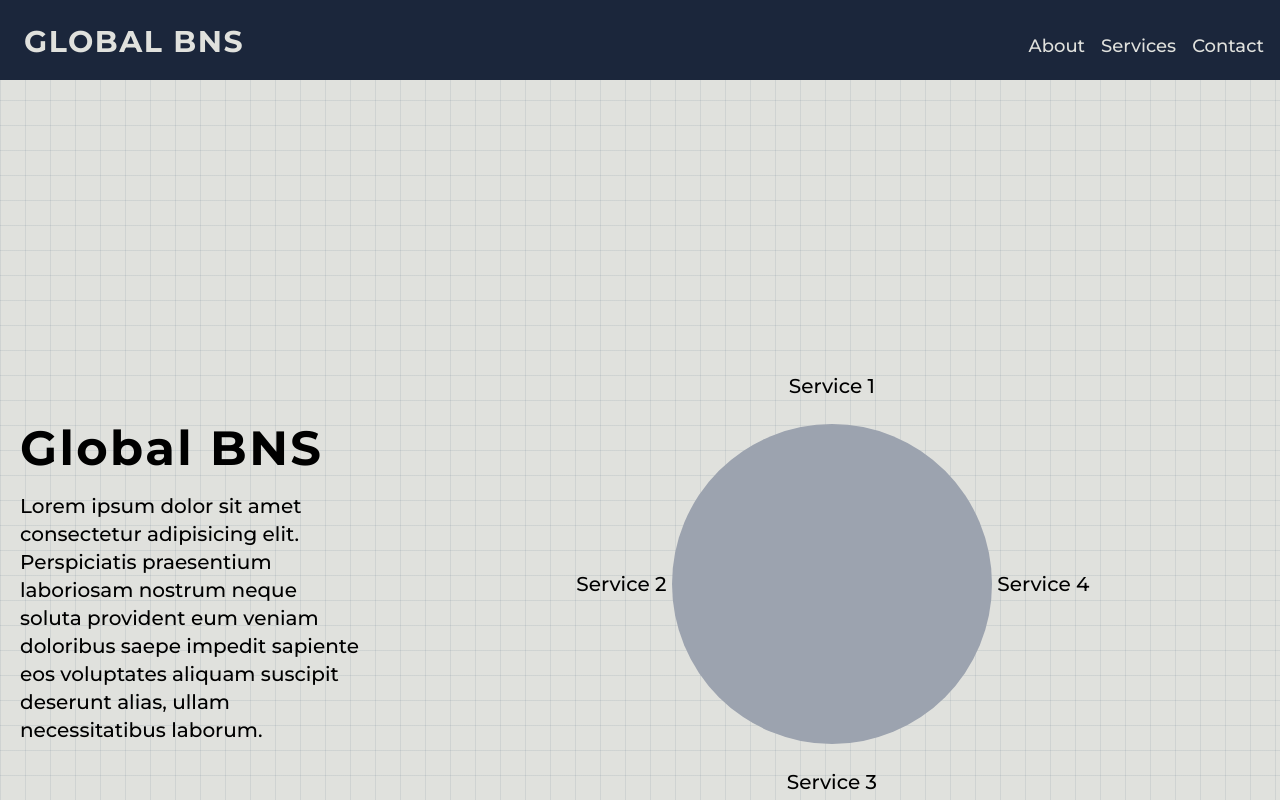
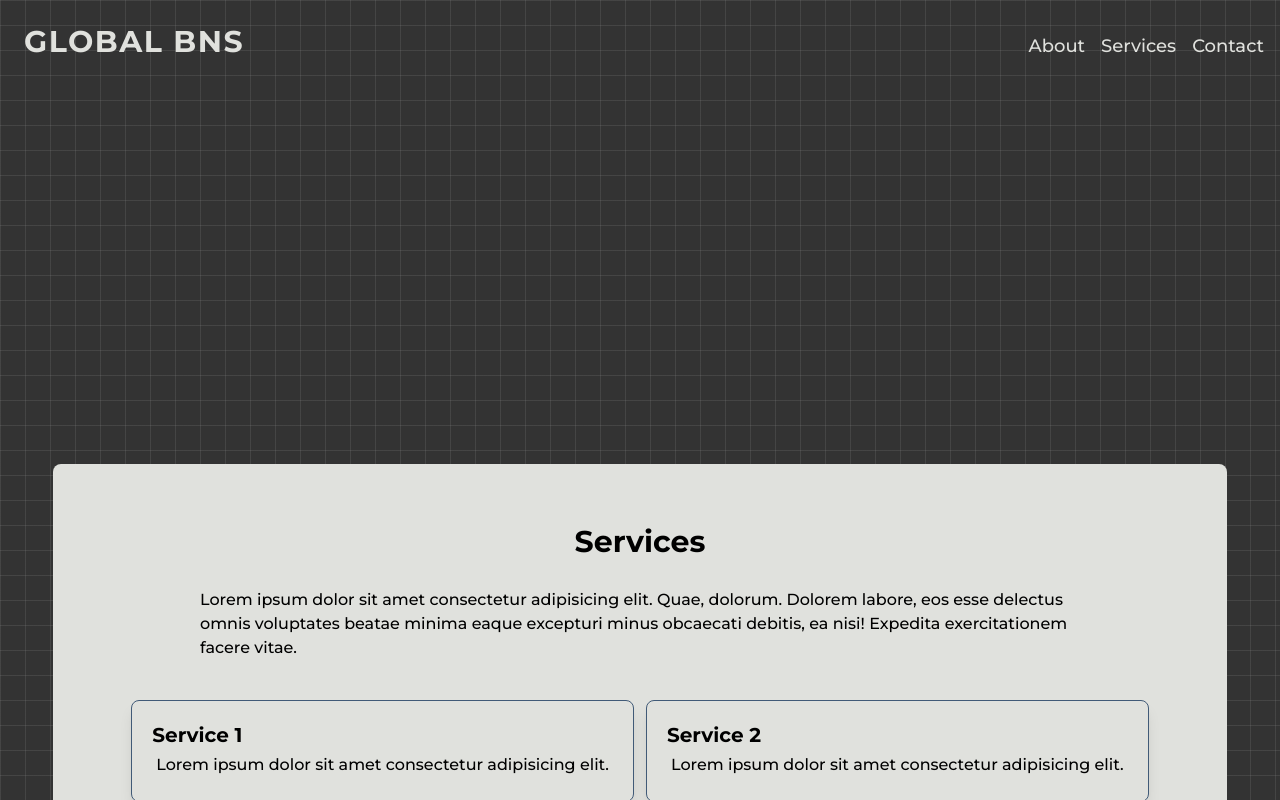
Before and after one commit to bllakcn/global-bns-website, a Next.js app: page / in a window 1280 px wide. Shown: the top 800 px of the page. Built offline with nearby package versions, Linux system fonts and the light colour scheme.

Commit message:
implement services

```diff
--- a/pages/components/Layout/Navbar/Navbar.tsx
+++ b/pages/components/Layout/Navbar/Navbar.tsx
@@ -12,7 +12,7 @@ const Navbar = () => {
   const [isActive, setIsActive] = useState(false);
 
   return (
-    <nav className="bg-primary-400 w-full text-primary-100 text-lg">
+    <nav className="bg-transparent sticky top-0 w-full text-primary-100 text-lg">
       <div className="max-w-7xl pt-4 pb-3 px-4 mx-auto flex justify-between items-baseline">
         <Link href="/">
           <h1 className="font-bold text-3xl sm:p-2 tracking-wider">
--- a/pages/components/ServiceEarth/ServiceEarth.tsx
+++ b/pages/components/ServiceEarth/ServiceEarth.tsx
@@ -1,6 +1,9 @@
+import earth from "../../../public/earth.png";
+import Image from "next/image";
+
 const ServiceEarth = () => {
   return (
-    <div className="hidden md:grid grid-cols-3 grid-rows-3 gap-6 items-center justify-items-center place-items-center">
+    <div className="hidden md:grid grid-cols-3 grid-rows-3 gap-6 items-center max-w-xl justify-items-center place-items-center">
       <div className="col-start-2 col-end-3 row-start-1 row-end-2 place-self-end w-full text-center">
         <h3>Service 1</h3>
       </div>
@@ -13,7 +16,9 @@ const ServiceEarth = () => {
       <div className="col-start-3 col-end-4 row-start-2 row-end-3 place-self-center w-full text-left">
         <h3>Service 4</h3>
       </div>
-      <div className="bg-gray-400 rounded-full w-80 h-80 col-start-2 col-end-3 row-start-2 row-end-3 "></div>
+      <div className="rounded-full col-start-2 col-end-3 row-start-2 row-end-3 ">
+        <Image src={earth} alt="earth" />
+      </div>
     </div>
   );
 };
--- /dev/null
+++ b/pages/components/ServicesSummary/ServicesSummary.tsx
@@ -0,0 +1,49 @@
+const ServicesSummary = () => {
+  const services = [
+    {
+      id: 1,
+      name: "Service 1",
+      content: "Lorem ipsum dolor sit amet consectetur adipisicing elit.",
+    },
+    {
+      id: 2,
+      name: "Service 2",
+      content: "Lorem ipsum dolor sit amet consectetur adipisicing elit.",
+    },
+    {
+      id: 3,
+      name: "Service 3",
+      content: "Lorem ipsum dolor sit amet consectetur adipisicing elit.",
+    },
+    {
+      id: 4,
+      name: "Service 4",
+      content: "Lorem ipsum dolor sit amet consectetur adipisicing elit.",
+    },
+  ];
+
+  return (
+    <div className="">
+      <h2 className="font-extrabold text-3xl text-center py-5">Services</h2>
+      <p className="p-2 max-w-4xl mx-auto">
+        Lorem ipsum dolor sit amet consectetur adipisicing elit. Quae, dolorum.
+        Dolorem labore, eos esse delectus omnis voluptates beatae minima eaque
+        excepturi minus obcaecati debitis, ea nisi! Expedita exercitationem
+        facere vitae.
+      </p>
+      <ul className="flex flex-wrap flex-col sm:flex-row gap-3 py-8 justify-center items-center">
+        {services.map((service) => (
+          <li
+            key={service.id}
+            className="p-5 border border-primary-300 rounded-lg shadow-lg hover:shadow-none"
+          >
+            <h3 className="font-semibold text-xl">{service.name}</h3>
+            <p className="p-1">{service.content}</p>
+          </li>
+        ))}
+      </ul>
+    </div>
+  );
+};
+
+export default ServicesSummary;
--- a/pages/index.module.css
+++ b/pages/index.module.css
@@ -1,6 +1,9 @@
 .cssBackground {
-  background-image: linear-gradient(rgba(66, 91, 120, 0.1) 1px, transparent 1px),
-    linear-gradient(to right, rgba(66, 91, 120, 0.1) 1px, transparent 1px);
+  background-image: linear-gradient(
+      rgb(224, 225, 221, 0.1) 1px,
+      transparent 1px
+    ),
+    linear-gradient(to right, rgb(224, 225, 221, 0.1) 1px, transparent 1px);
   background-size: 25px 25px;
-  background-color: #e0e1dd;
+  background-color: #333333;
 }
--- a/pages/index.tsx
+++ b/pages/index.tsx
@@ -1,14 +1,15 @@
+import ServiceEarth from "./components/ServiceEarth/ServiceEarth";
+import ServicesSummary from "./components/ServicesSummary/ServicesSummary";
 import Image from "next/image";
-import Link from "next/link";
-import ServiceEarth from "./components/ServiceEarth/ServiceEarth";
-import style from "./index.module.css";
+import earth from "../public/earth.png";
 
 export default function Home() {
   return (
-    <main
-      className={`min-h-screen text-xl flex justify-center items-start md:items-center max-w-screen-2xl mx-auto`}
-    >
-      <div className="p-5 flex md:flex-col gap-5 w-1/3">
+    <>
+      <main
+        className={`h-96 text-xl flex justify-center items-start md:items-center max-w-screen-2xl mx-auto`}
+      >
+        {/* <div className="p-5 flex md:flex-col gap-5 w-1/3 flex-1">
         <h1 className="text-5xl font-bold tracking-wider">Global BNS</h1>
         <p className="">
           Lorem ipsum dolor sit amet consectetur adipisicing elit. Perspiciatis
@@ -16,8 +17,13 @@ export default function Home() {
           doloribus saepe impedit sapiente eos voluptates aliquam suscipit
           deserunt alias, ullam necessitatibus laborum.
         </p>
-      </div>
-      <ServiceEarth />
-    </main>
+      </div> */}
+        {/* <ServiceEarth /> */}
+      </main>
+      {/* <Image src={earth} alt="earth" className="" /> */}
+      <section className="w-11/12 z-10 min-h-screen mx-auto p-10 rounded-t-lg bg-primary-100">
+        <ServicesSummary />
+      </section>
+    </>
   );
 }
```
Also changed, not shown: public/earth.png (added).
